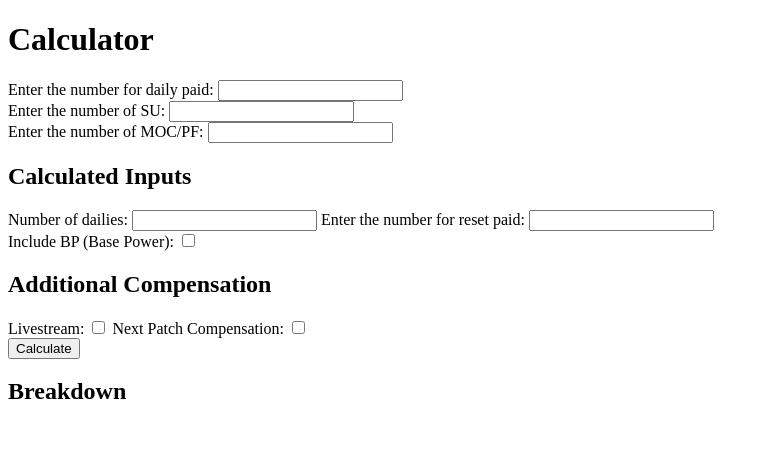
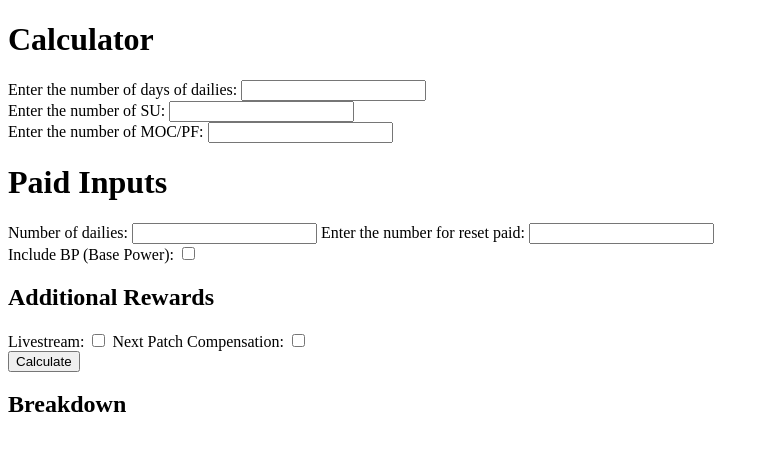
Before and after one commit to SinFreyja/HSR-Stellar-Jade-Calculations, a plain HTML site: page index.html in a window 1280 px wide. Shown: the whole page, without its empty margins (0-769 px from the left). Drawn offline with Linux system fonts and the light colour scheme.

Commit message:
Update index.html

```diff
--- a/index.html
+++ b/index.html
@@ -8,7 +8,7 @@
 <body>
     <h1>Calculator</h1>
     <div>
-        <label for="dailyPaidInput">Enter the number for daily paid:</label>
+        <label for="dailyPaidInput">Enter the number of days of dailies:</label>
         <input type="number" id="dailyPaidInput">
     </div>
 
@@ -23,7 +23,7 @@
     </div>
 
     <div>
-        <h2>Calculated Inputs</h2>
+        <h1>Paid Inputs</h1>
         <label for="dailiesInput">Number of dailies:</label>
         <input type="number" id="dailiesInput" readonly>
 
@@ -37,7 +37,7 @@
     </div>
 
     <div>
-        <h2>Additional Compensation</h2>
+        <h2>Additional Rewards</h2>
         <label for="livestreamCheckbox">Livestream:</label>
         <input type="checkbox" id="livestreamCheckbox">
         <p id="livestreamResult" style="display:none;">Livestream - 300</p>
```
